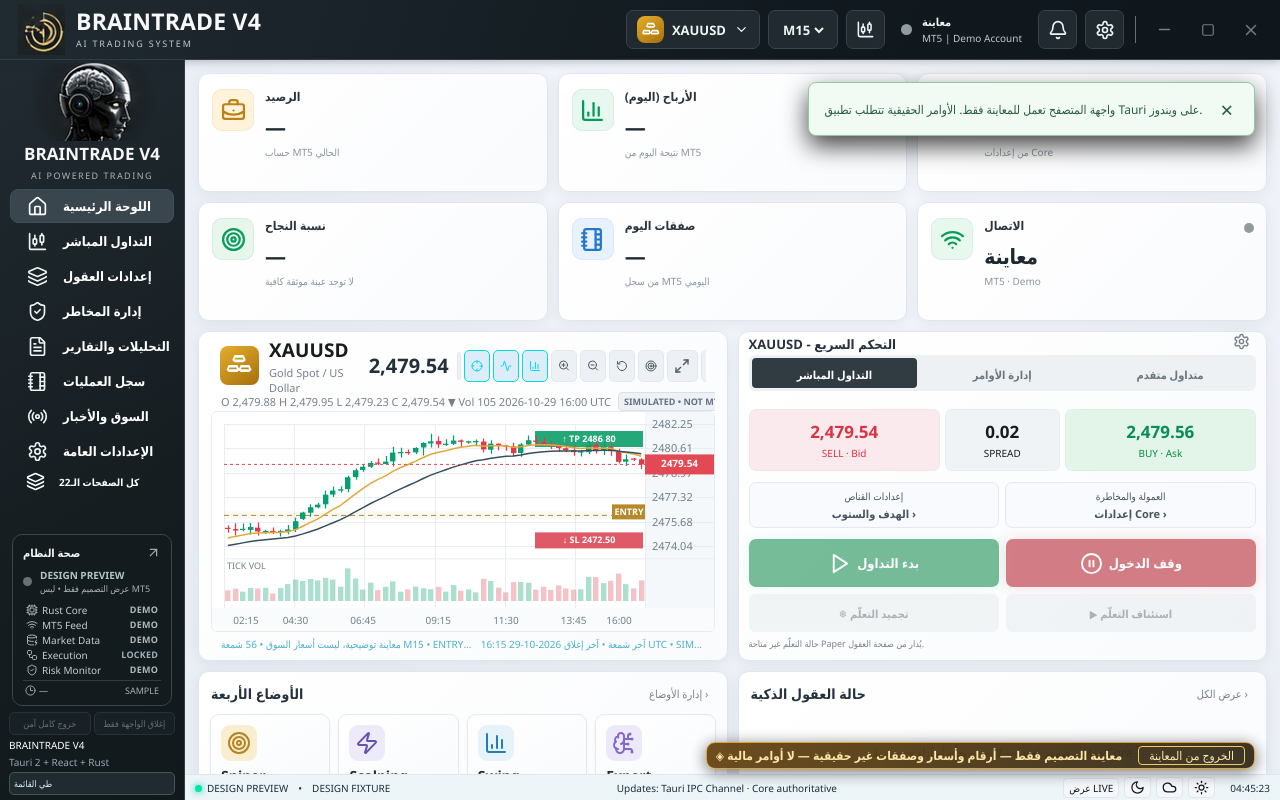
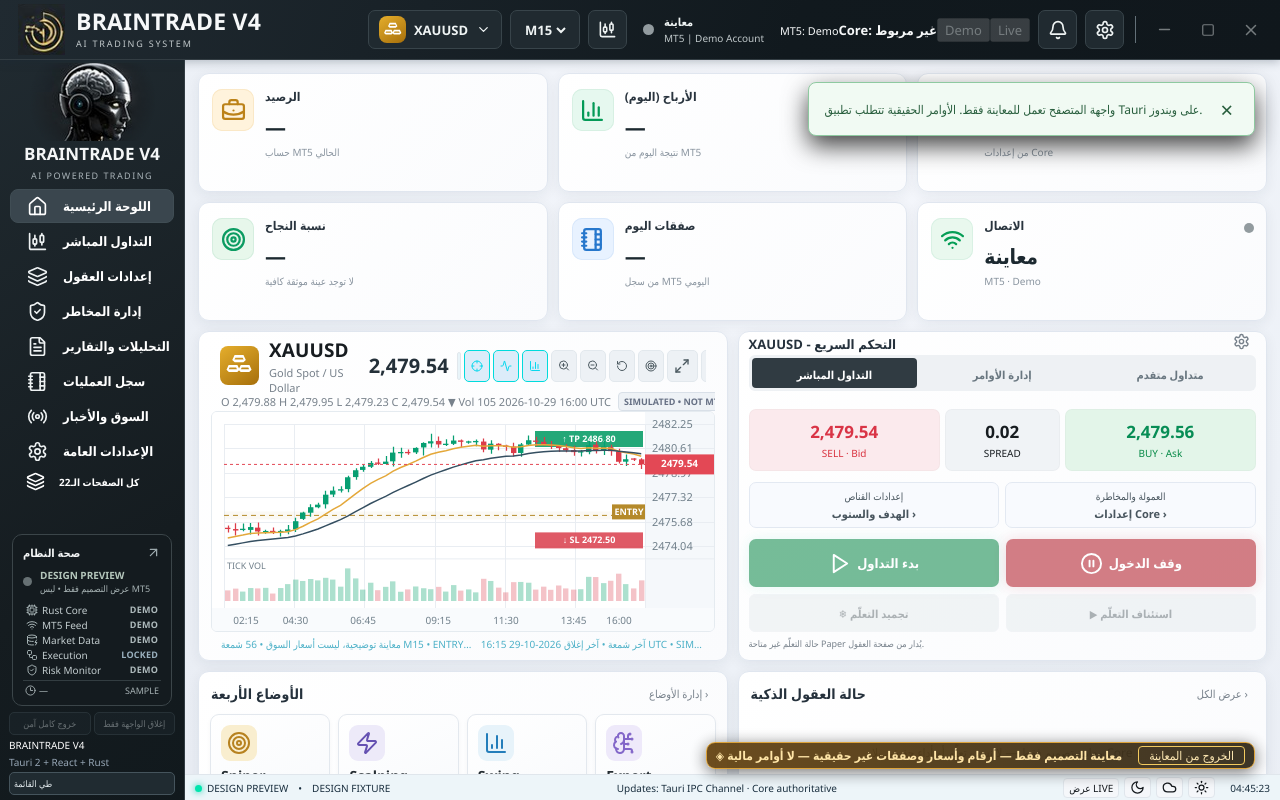
Before and after one commit to gngoongoog/V4, a React (Vite) app in the folder apps/terminal/: page / in a window 1280 px wide. Built offline with nearby package versions, Linux system fonts and the light colour scheme.

Commit message:
fix(ui): render functional Demo/Live selector in the actual visible Concept4 header

```diff
--- a/apps/terminal/src/terminal.tsx
+++ b/apps/terminal/src/terminal.tsx
@@ -1348,6 +1348,14 @@ export default function Terminal(){
    <label className="concept-frame"><span className="sr-only">الإطار الزمني للشارت</span><select value={chartFrame} onChange={e=>setChartFrame(e.target.value as ChartFrame)}>{(['m1','m5','m15','m30','h1','h4','d1'] as const).map(tf=><option key={tf} value={tf}>{tf.toUpperCase()}</option>)}</select></label>
    <button type="button" className="concept-top-icon" title="الشارت" onClick={()=>open('dashboard')}><ChartCandlestick size={19}/></button>
    <button type="button" className="concept-connection" onClick={()=>open('execution')}><span className={'concept-led '+(accountFresh&&!preview?'on':'')}/><span><b>{preview?'معاينة':accountFresh?'متصل بالمنصة':'غير متصل'}</b><small>MT5 | {account?(account.demo?'Demo Account':'Real Account'):'—'}</small></span></button>
+   <div className="concept-account-toggle" role="group" aria-label="اختيار حساب تداول Core">
+    <span className="concept-binding-label"><small>MT5: {account?(account.demo?'Demo':'Live'):'—'}</small>
+     <strong>Core: {verifiedBinding?boundTarget?.toUpperCase():'غير مربوط'}</strong></span>
+    <button type="button" aria-label="اختيار الحساب التجريبي" aria-pressed={verifiedBinding&&boundTarget==='demo'}
+     disabled={busy||preview||!hasTauri()} onClick={()=>quickSelectAccount('demo')}>Demo</button>
+    <button type="button" aria-label="اختيار الحساب الحقيقي" aria-pressed={verifiedBinding&&boundTarget==='live'}
+     disabled={busy||preview||!hasTauri()} onClick={()=>quickSelectAccount('live')}>Live</button>
+   </div>
    <button type="button" className="concept-top-icon" title="أحداث النظام" onClick={()=>open('events')}><Bell size={20}/></button>
    <button type="button" className="concept-top-icon" title="الإعدادات العامة" onClick={()=>open('settings')}><Settings size={20}/></button>
    <span className="concept-top-divider"/>
@@ -1368,16 +1376,9 @@ export default function Terminal(){
    <header className="account-strip">
     <div className="account-item broker-select"><label>Broker</label><button className="select-look" onClick={()=>open('settings')}><span className="broker-mark">MT5</span><strong>{feed.broker?'Connected broker':'Not verified'}</strong><span>⌄</span></button></div>
     <div className="account-item server-select"><label>Server</label><button className="select-look" onClick={()=>open('execution')}><strong>{account?.server||'—'}</strong><span>⌄</span></button></div>
-    <div className="account-item account-switch"><label>حساب التنفيذ · MT5</label>
-      <div className="switch-buttons" role="group" aria-label="اختيار حساب التداول في Rust Core">
-       <span aria-label="حساب الوسيط الفعلي">MT5: {account?(account.demo?'Demo':'Live'):'غير متصل'} · Core: {verifiedBinding?boundTarget?.toUpperCase():'غير مربوط'}</span>
-       <button type="button" aria-label="اختيار الحساب التجريبي" aria-pressed={verifiedBinding&&boundTarget==='demo'}
-        disabled={busy||preview||!hasTauri()} onClick={()=>quickSelectAccount('demo')}>Demo</button>
-       <button type="button" aria-label="اختيار الحساب الحقيقي" aria-pressed={verifiedBinding&&boundTarget==='live'}
-        disabled={busy||preview||!hasTauri()} onClick={()=>quickSelectAccount('live')}>Live</button>
-       <button type="button" title="إعدادات ربط MT5 التفصيلية" onClick={()=>open('execution')}>تفاصيل الربط</button>
-      </div>
-     </div>
+    <div className="account-item account-switch"><label>Account · MT5</label><div className="switch-buttons">
+     <span>MT5: {account?(account.demo?'Demo':'Live'):'غير متصل'}</span>
+     <button type="button" onClick={()=>open('execution')}>تفاصيل الربط</button></div></div>
     {[['Equity',money(accountStats?.equity,currency)],['Balance',money(accountStats?.balance,currency)],['Margin',money(accountStats?.margin,currency)],['Free Margin',money(accountStats?.margin_free,currency)],['Daily P&L',signed(accountStats?.today_net,currency)],['Quote Age',preview?'—':feed.quote?num(feed.quoteAgeMs,0)+' ms':'—']].map(([label,value])=><div key={label} className={'top-stat '+(label==='Daily P&L'?'daily':'')}><label>{label}</label><b>{value}</b></div>)}
     <button className="connection-pill" onClick={()=>{if((status?.requested_run||positions.length>0)&&!window.confirm('ستتم إعادة تشغيل جسر MT5. لن تُغلق الصفقات المفتوحة، لكن إدارة خروجها قد تتأخر أثناء الاتصال. تابع فقط عند الضرورة.'))return;void runCommand('reconnect')}} disabled={busy||preview}><span className={'pulse-dot '+(accountFresh?'online':'')}></span><span>{preview?'معاينة':accountFresh?'متصل':'غير متصل'}</span><RefreshCw size={16}/></button>
    </header>
```
